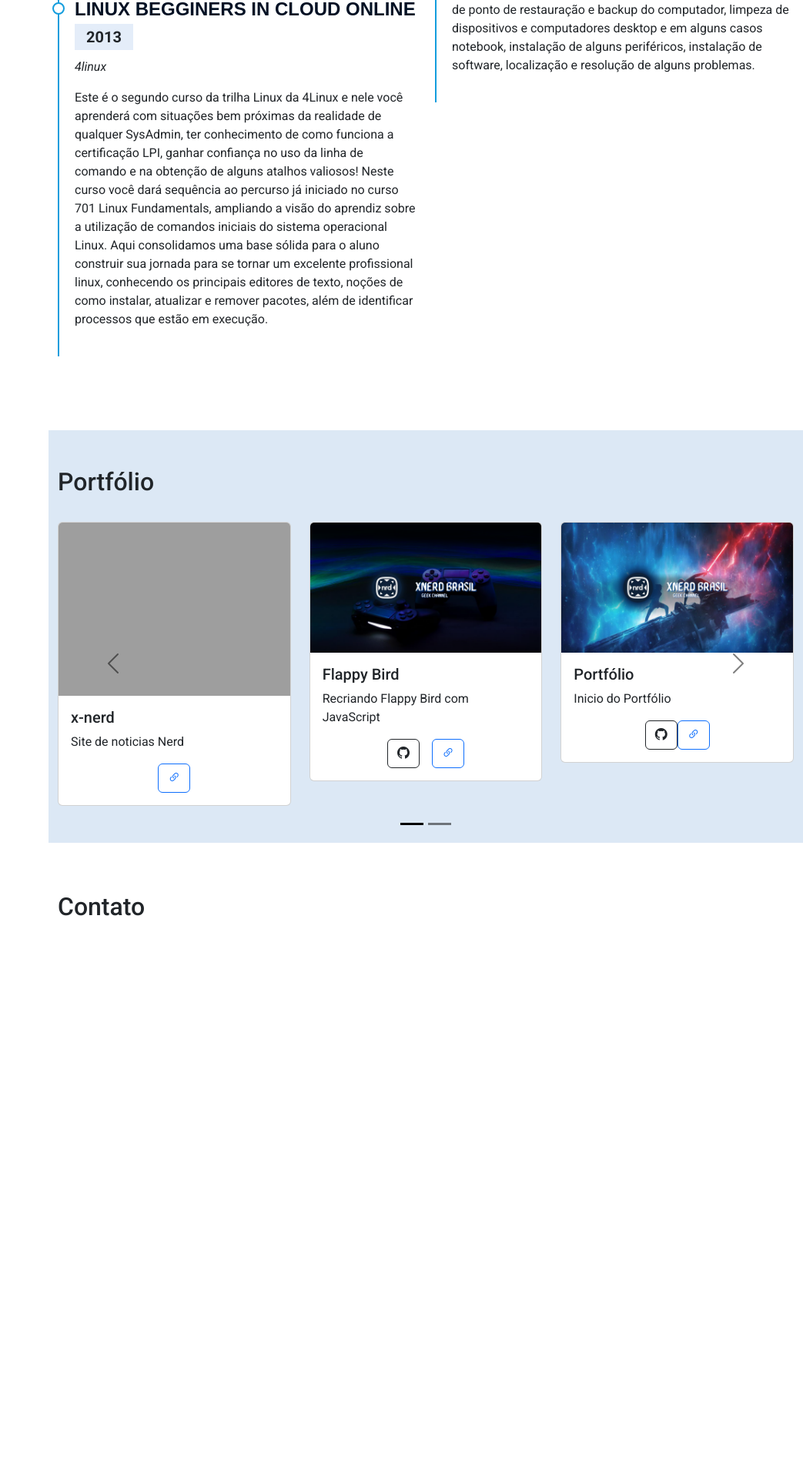
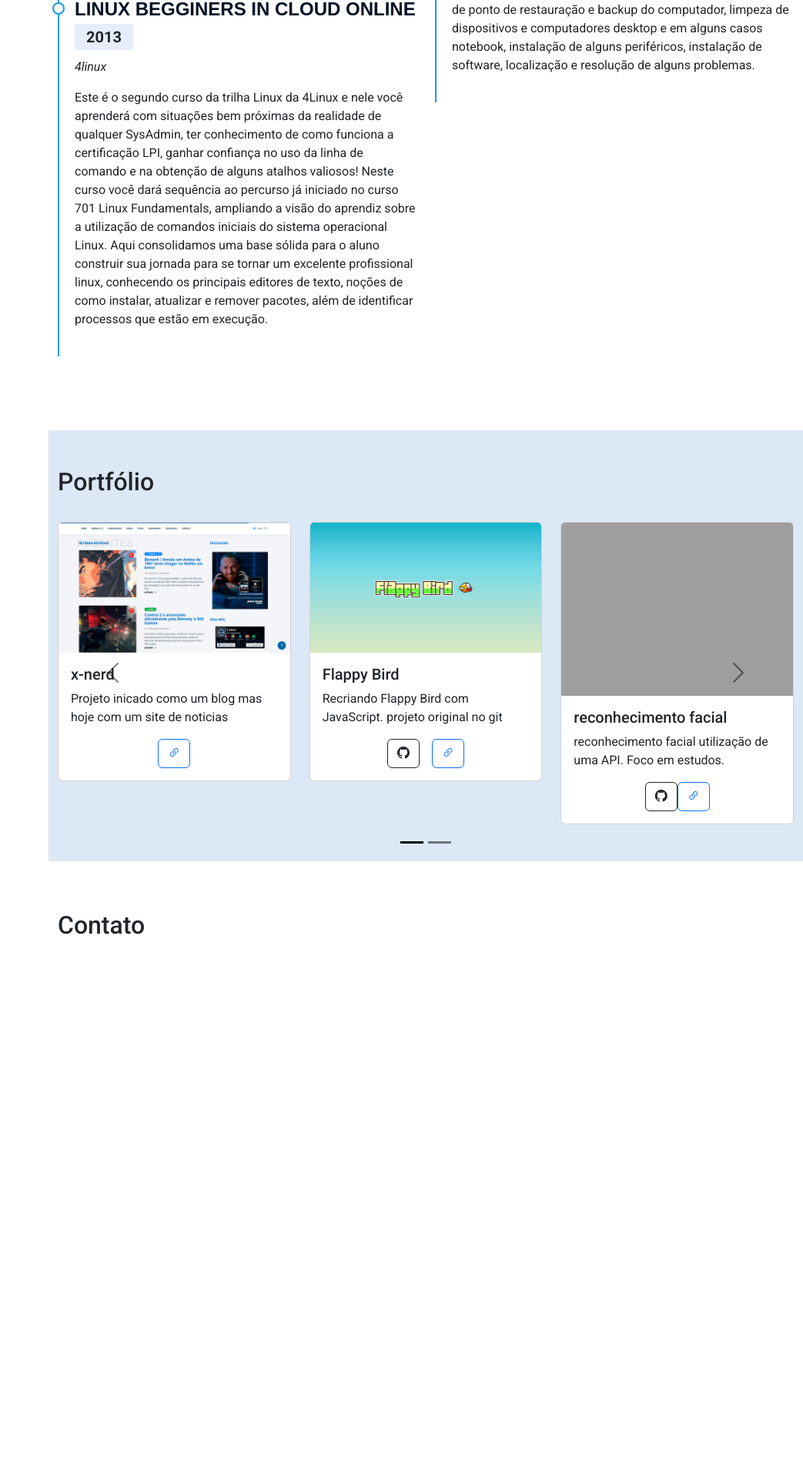
Before and after one commit to patrickcohenn/Portf-lio-Responsivo-com-Bootstrap-e-Flask-New, a Flask app: page / in a window 1280 px wide. Shown: the part 3627-5533 px from the top of the page at 77% size, without its empty margins (237-1280 px from the left). Before the commit the page ends 4817 px from the top, so only its background shows below. Run offline with Flask 2, Linux system fonts and the light colour scheme; some libraries are stand-ins or nearby versions; grey boxes are pictures that could not be loaded.

Commit message:
Troca de IMG e algumas correção no texto

```diff
--- a/templates/index.html
+++ b/templates/index.html
@@ -595,10 +595,10 @@
                             <div class="row row-cols-1 row-cols-md-3 g-4">
                                 <div class="col">
                                     <div class="card">
-                                        <img src="../static/img/plataforma-gen.png" class="card-img-top" alt="X-Nerd">
+                                        <img src="../static/img/blog.png" class="card-img-top" alt="X-Nerd">
                                         <div class="card-body">
                                             <h5 class="card-title">x-nerd</h5>
-                                            <p class="card-text">Site de noticias Nerd</p>
+                                            <p class="card-text">Projeto inicado como um blog mas hoje com um site de noticias</p>
                                             <div class="d-flex justify-content-center">
                                                 <a href="https://www.google.com/url?sa=t&rct=j&q=&esrc=s&source=web&cd=&cad=rja&uact=8&ved=2ahUKEwi3o9q9-pv7AhWGppUCHX-sB2wQFnoECBQQAQ&url=https%3A%2F%2Fxnerd.com.br%2F&usg=AOvVaw3AhpmZtsXMNFw32EU4f1tz" target="_blank" class="btn btn-outline-primary">
                                                     <i class="bi bi-link-45deg"></i>
@@ -609,15 +609,15 @@
                                 </div>
                                 <div class="col">
                                     <div class="card">
-                                        <img src="../static/img/pokedex.png" class="card-img-top" alt="Test1">
+                                        <img src="../static/img/Flappy Bir.png" class="card-img-top" alt="Test1">
                                         <div class="card-body">
                                             <h5 class="card-title">Flappy Bird</h5>
-                                            <p class="card-text">Recriando Flappy Bird com JavaScript</p>
+                                            <p class="card-text">Recriando Flappy Bird com JavaScript. projeto original no git</p>
                                             <div class="d-flex justify-content-center">
-                                                <a href="https://github.com/patrickcohenn/JavaScript-Criando-um-Flappy-Bird.git" target="_blank" class="btn btn-outline-dark me-3">
+                                                <a href="https://github.com/patrickcohenn/JavaScript-Criando-um-Flappy-Bird" target="_blank" class="btn btn-outline-dark me-3">
                                                     <i class="bi bi-github"></i>
                                                 </a>
-                                                <a href="https://github.com/patrickcohenn/JavaScript-Criando-um-Flappy-Bird.git" target="_blank" class="btn btn-outline-primary">
+                                                <a href="https://github.com/patrickcohenn/JavaScript-Criando-um-Flappy-Bird" target="_blank" class="btn btn-outline-primary">
                                                     <i class="bi bi-link-45deg"></i>
                                                 </a>
                                             </div>
@@ -626,14 +626,14 @@
                                 </div>
                                 <div class="col">
                                     <div class="card">
-                                        <img src="../static/img/blog.png" class="card-img-top" alt="Blog">
+                                        <img src="../static/img/reconhecimento-facial.png" class="card-img-top" alt="Blog">
                                         <div class="card-body">
-                                            <h5>Portfólio</h5>
-                                            <p class="card-text">Inicio do Portfólio</p>
+                                            <h5>reconhecimento facial</h5>
+                                            <p class="card-text">reconhecimento facial utilização de uma API. Foco em estudos.</p>
                                             <div class="d-flex justify-content-center">
-                                                <a href="https://github.com/patrickcohenn/Portf-lio-Responsivo-com-Bootstrap-e-Flask-New.git" target="_blank" class="btn btn-outline-dark"><i class="bi bi-github">
+                                                <a href="https://github.com/patrickcohenn/Reconhecimento-Facial" target="_blank" class="btn btn-outline-dark"><i class="bi bi-github">
                                                 </i></a>
-                                                <a href="https://github.com/patrickcohenn/Portf-lio-Responsivo-com-Bootstrap-e-Flask-New.git" target="_blank" class="btn btn-outline-primary"><i class="bi bi-link-45deg"></i></a>
+                                                <a href="https://github.com/patrickcohenn/Reconhecimento-Facial" target="_blank" class="btn btn-outline-primary"><i class="bi bi-link-45deg"></i></a>
                                             </div>
                                         </div>
                                     </div>
@@ -655,8 +655,8 @@
                                     <div class="card">
                                         <img src="../static/img/plataforma-gen.png" class="card-img-top" alt="X-Nerd">
                                         <div class="card-body">
-                                            <h5 class="card-title">x-nerd Blog</h5>
-                                            <p class="card-text">Site de noticias Nerd</p>
+                                            <h5 class="card-title">x-nerd 2º (test)</h5>
+                                            <p class="card-text">Projeto inicado como um blog mas hoje com um site de noticias</p>
                                             <div class="d-flex justify-content-center">
                                                 <a href="https://www.google.com/url?sa=t&rct=j&q=&esrc=s&source=web&cd=&cad=rja&uact=8&ved=2ahUKEwi3o9q9-pv7AhWGppUCHX-sB2wQFnoECBQQAQ&url=https%3A%2F%2Fxnerd.com.br%2F&usg=AOvVaw3AhpmZtsXMNFw32EU4f1tz" target="_blank" class="btn btn-outline-primary">
                                                     <i class="bi bi-link-45deg"></i>
@@ -667,15 +667,15 @@
                                 </div>
                                 <div class="col">
                                     <div class="card">
-                                        <img src="../static/img/pokedex.png" class="card-img-top" alt="Test1">
+                                        <img src="../static/img/Flappy Bir.png" class="card-img-top" alt="Test1">
                                         <div class="card-body">
-                                            <h5 class="card-title">Flappy Bird</h5>
-                                            <p class="card-text">Recriando Flappy Bird com JavaScript</p>
+                                            <h5 class="card-title">Flappy Bird 2º (test)</h5>
+                                            <p class="card-text">Recriando Flappy Bird com JavaScript. projeto original no git</p>
                                             <div class="d-flex justify-content-center">
-                                                <a href="https://github.com/patrickcohenn/JavaScript-Criando-um-Flappy-Bird.git" target="_blank" class="btn btn-outline-dark me-3">
+                                                <a href="https://github.com/patrickcohenn/JavaScript-Criando-um-Flappy-Bird" target="_blank" class="btn btn-outline-dark me-3">
                                                     <i class="bi bi-github"></i>
                                                 </a>
-                                                <a href="https://github.com/patrickcohenn/JavaScript-Criando-um-Flappy-Bird.git" target="_blank" class="btn btn-outline-primary">
+                                                <a href="https://github.com/patrickcohenn/JavaScript-Criando-um-Flappy-Bird" target="_blank" class="btn btn-outline-primary">
                                                     <i class="bi bi-link-45deg"></i>
                                                 </a>
                                             </div>
@@ -684,14 +684,14 @@
                                 </div>
                                 <div class="col">
                                     <div class="card">
-                                        <img src="../static/img/blog.png" class="card-img-top" alt="Blog">
+                                        <img src="../static/img/reconhecimento-facial.png" class="card-img-top" alt="Blog">
                                         <div class="card-body">
-                                            <h5>Portfólio</h5>
-                                            <p class="card-text">Inicio do Portfólio</p>
+                                            <h5>reconhecimento facial 2º (test)</h5>
+                                            <p class="card-text">reconhecimento facial utilização de uma API. Foco em estudos.</p>
                                             <div class="d-flex justify-content-center">
-                                                <a href="https://github.com/patrickcohenn/Portf-lio-Responsivo-com-Bootstrap-e-Flask-New.git" target="_blank" class="btn btn-outline-dark"><i class="bi bi-github">
+                                                <a href="https://github.com/patrickcohenn/Reconhecimento-Facial" target="_blank" class="btn btn-outline-dark"><i class="bi bi-github">
                                                 </i></a>
-                                                <a href="https://github.com/patrickcohenn/Portf-lio-Responsivo-com-Bootstrap-e-Flask-New.git" target="_blank" class="btn btn-outline-primary"><i class="bi bi-link-45deg"></i></a>
+                                                <a href="https://github.com/patrickcohenn/Reconhecimento-Facial" target="_blank" class="btn btn-outline-primary"><i class="bi bi-link-45deg"></i></a>
                                             </div>
                                         </div>
                                     </div>
```
Also changed, not shown: static/img/Flappy Bir.png (added), static/img/blog.png, static/img/pokedex.png (deleted), 1 other file.
